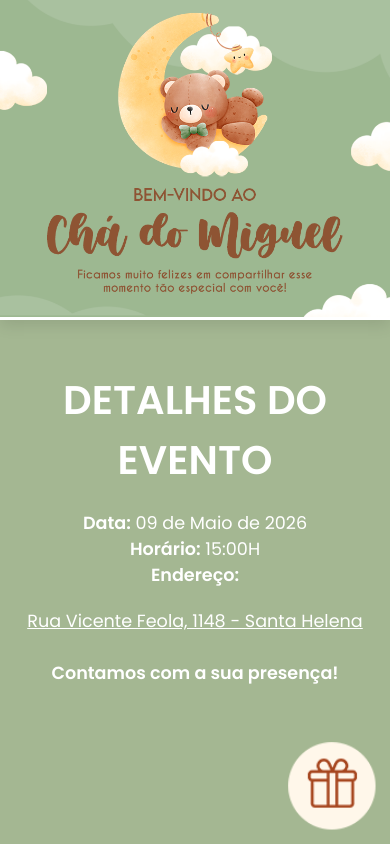
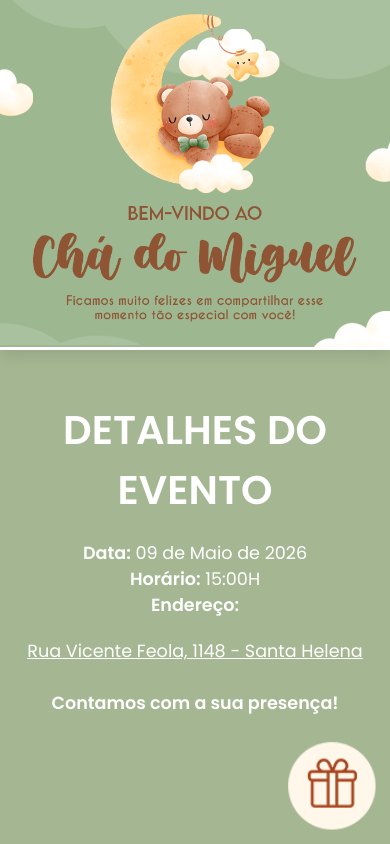
Before and after one commit to Ga-bibs/cha-do-miguel, a plain HTML site: page index.html in a window 390 px wide. Shown: the top 844 px of the page. Drawn offline with Linux system fonts and the light colour scheme; no server answers.

Commit message:
Refactor CSS for improved structure and responsiveness

```diff
--- a/style.css
+++ b/style.css
@@ -520,7 +520,7 @@ footer a:hover{
     background: url('img/hero-mobile.png') center/cover no-repeat !important;
 
     /* Altura ajustada para a proporção 4:3 da sua imagem */
-    height: 320px !important;
+    height: 350px !important;
     aspect-ratio: auto !important;
     border-bottom: solid 3px white;
   }
```
